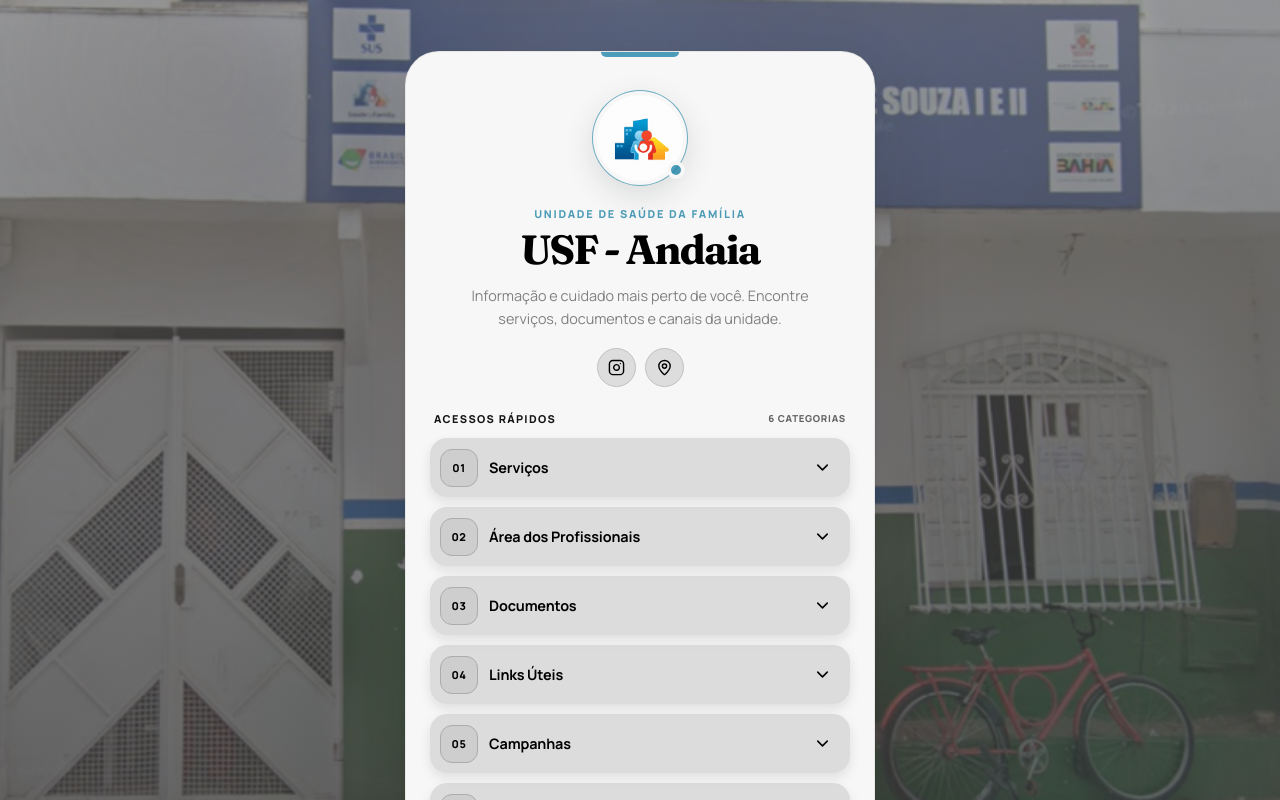
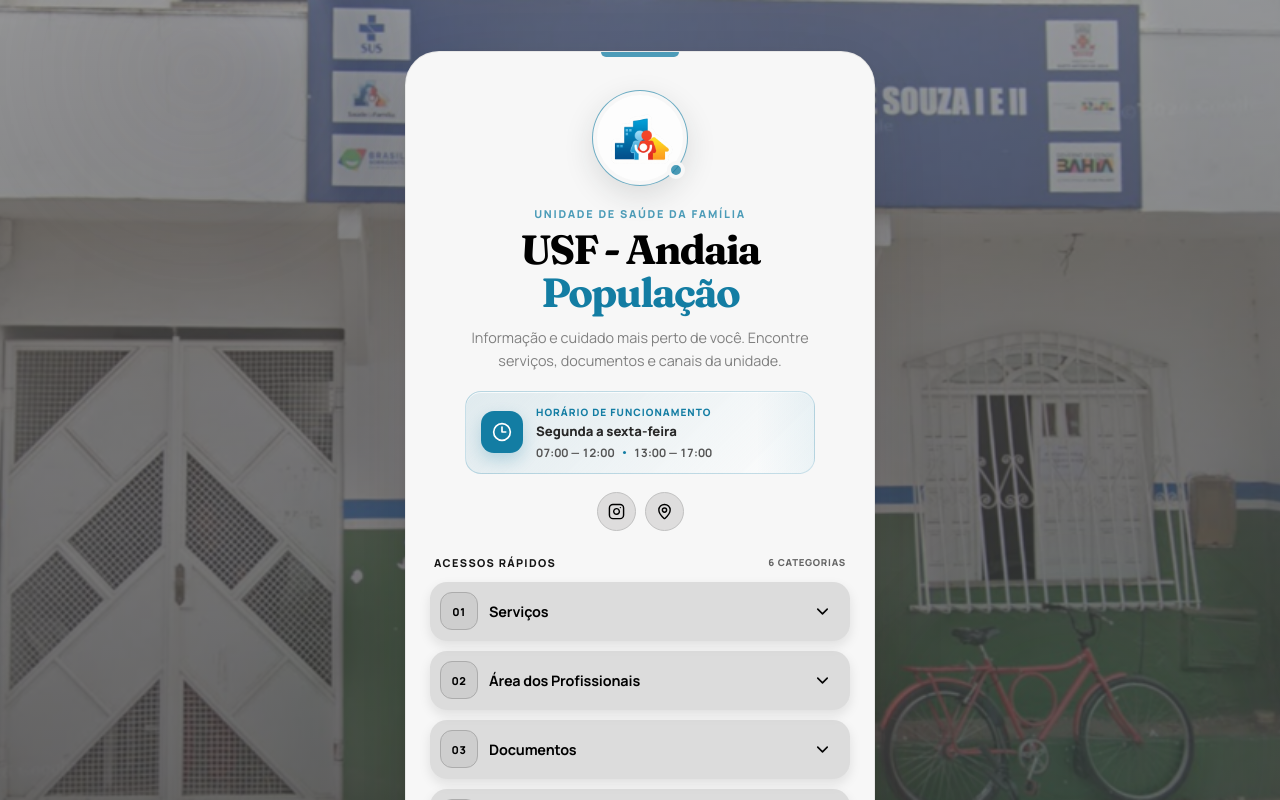
Before and after one commit to GAT-9/Linktree-USF, a React (Vite) app: page / in a window 1280 px wide. Shown: the top 800 px of the page. Built offline with nearby package versions, Linux system fonts and the light colour scheme.

Commit message:
personalização do title e adição do horário de funcionamento

```diff
--- a/src/App.tsx
+++ b/src/App.tsx
@@ -7,6 +7,7 @@ import {
 } from "react";
 import {
   ChevronDown,
+  Clock3,
   ExternalLink,
   Instagram,
   MapPin,
@@ -135,10 +136,27 @@ function Header() {
       </div>
       <p className="eyebrow">Unidade de Saúde da Família</p>
       <h1>USF - Andaia</h1>
+      <h1 style={{color:"#137da3"}}>População</h1>
       <p className="profile-description">
         Informação e cuidado mais perto de você. Encontre serviços, documentos e
         canais da unidade.
       </p>
+      <section className="opening-hours" aria-labelledby="opening-hours-title">
+        <div className="opening-hours__icon" aria-hidden="true">
+          <Clock3 />
+        </div>
+        <div className="opening-hours__content">
+          <p className="opening-hours__eyebrow" id="opening-hours-title">
+            Horário de funcionamento
+          </p>
+          <p className="opening-hours__days">Segunda a sexta-feira</p>
+          <div className="opening-hours__periods" aria-label="Das 7 às 12 horas e das 13 às 17 horas">
+            <span>07:00 — 12:00</span>
+            <i aria-hidden="true" />
+            <span>13:00 — 17:00</span>
+          </div>
+        </div>
+      </section>
       <nav className="social-links" aria-label="Redes sociais e localização">
         <SocialLink
           href="https://www.instagram.com/usf.andaia/"
--- a/src/index.css
+++ b/src/index.css
@@ -173,6 +173,84 @@ a {
   color: gray;
   font-size: 0.9rem;
   line-height: 1.62;
+}
+.opening-hours {
+  position: relative;
+  display: grid;
+  width: min(100%, 350px);
+  grid-template-columns: 42px 1fr;
+  align-items: center;
+  gap: 13px;
+  margin-top: 18px;
+  padding: 13px 15px;
+  overflow: hidden;
+  border: 1px solid rgb(19 125 163 / 22%);
+  border-radius: 16px;
+  background: linear-gradient(135deg, rgb(19 125 163 / 10%), rgb(255 255 255 / 65%));
+  box-shadow: inset 0 1px 0 rgb(255 255 255 / 75%);
+  text-align: left;
+}
+.opening-hours::after {
+  position: absolute;
+  top: 0;
+  right: 0;
+  width: 58px;
+  height: 100%;
+  content: "";
+  background: linear-gradient(90deg, transparent, rgb(19 125 163 / 7%));
+  pointer-events: none;
+}
+.opening-hours__icon {
+  display: grid;
+  width: 42px;
+  height: 42px;
+  place-items: center;
+  border-radius: 13px;
+  color: #fff;
+  background: #137da3;
+  box-shadow: 0 7px 16px rgb(19 125 163 / 24%);
+}
+.opening-hours__icon svg {
+  width: 20px;
+  height: 20px;
+}
+.opening-hours__content {
+  min-width: 0;
+}
+.opening-hours__eyebrow,
+.opening-hours__days,
+.opening-hours__periods {
+  margin: 0;
+}
+.opening-hours__eyebrow {
+  color: #137da3;
+  font-size: 0.63rem;
+  font-weight: 800;
+  letter-spacing: 0.1em;
+  text-transform: uppercase;
+}
+.opening-hours__days {
+  margin-top: 3px;
+  color: #282828;
+  font-size: 0.82rem;
+  font-weight: 750;
+}
+.opening-hours__periods {
+  display: flex;
+  align-items: center;
+  gap: 8px;
+  margin-top: 5px;
+  color: #555;
+  font-size: 0.72rem;
+  font-weight: 650;
+  font-variant-numeric: tabular-nums;
+}
+.opening-hours__periods i {
+  width: 3px;
+  height: 3px;
+  flex: 0 0 auto;
+  border-radius: 50%;
+  background: #137da3;
 }
 .social-links {
   display: flex;
@@ -453,6 +531,20 @@ a {
   .profile-description {
     font-size: 0.84rem;
   }
+  .opening-hours {
+    grid-template-columns: 38px 1fr;
+    gap: 11px;
+    padding: 12px;
+  }
+  .opening-hours__icon {
+    width: 38px;
+    height: 38px;
+    border-radius: 12px;
+  }
+  .opening-hours__periods {
+    gap: 6px;
+    font-size: 0.68rem;
+  }
   .link-section {
     padding: 0 14px 23px;
   }
```
